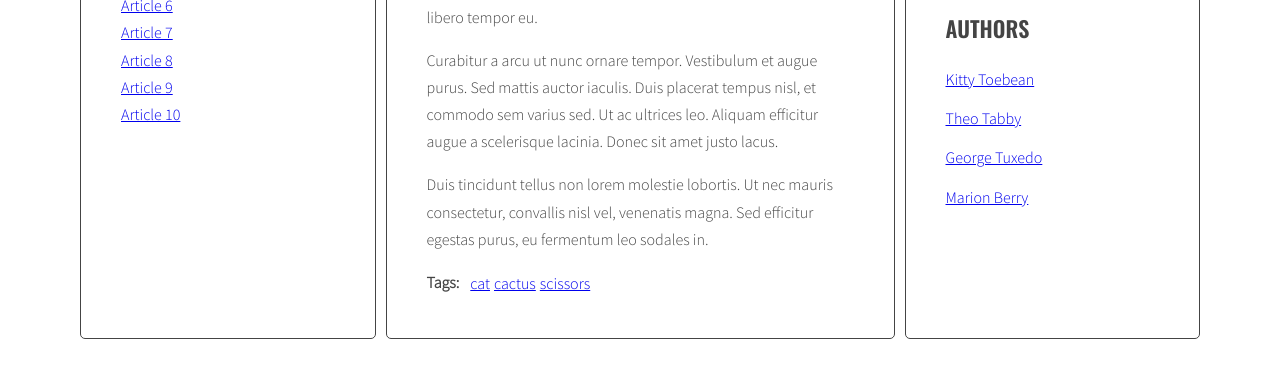
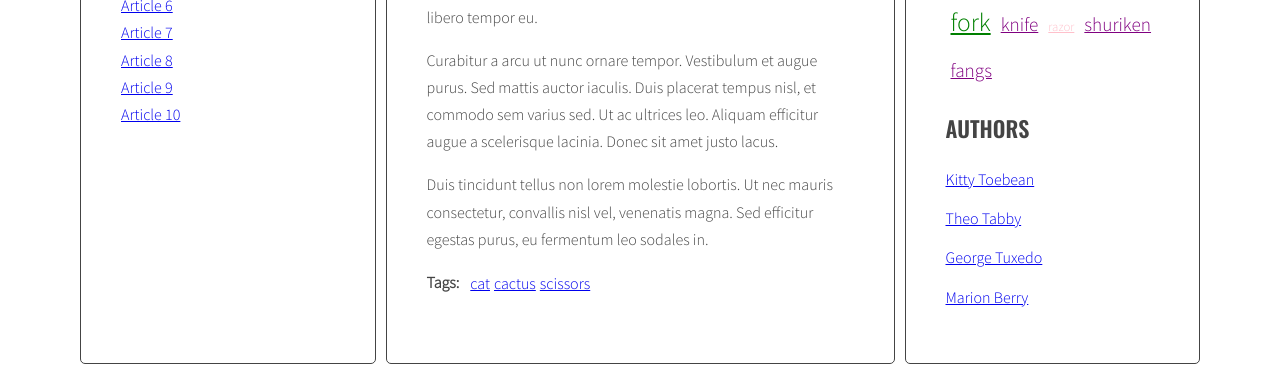
Before and after one commit to Lemarczini21/javascript-blog, a website: page index.html in a window 1280 px wide. Shown: the part 502-874 px from the top of the page. Before the commit the page ends 849 px from the top, so only its background shows below. Drawn offline with nearby package versions, Linux system fonts and the light colour scheme.

Commit message:
add tags cloud final

```diff
--- a/index.html
+++ b/index.html
@@ -142,7 +142,7 @@
               </ul>
             </div>
           </article>
-          <article class="post" id="article-7" data-tags="scissors knife" data-author="Kitty Toebean">
+          <article class="post" id="article-7" data-tags="scissors knife needles" data-author="Kitty Toebean">
             <h3 class="post-title">Article 7</h3>
             <p class="post-author"></p>
             <div class="post-content">
@@ -162,7 +162,7 @@
               </ul>
             </div>
           </article>
-          <article class="post" id="article-8" data-tags="shuriken" data-author="Theo Tabby">
+          <article class="post" id="article-8" data-tags="shuriken cat needles" data-author="Theo Tabby">
             <h3 class="post-title">Article 8</h3>
             <p class="post-author"></p>
             <div class="post-content">
@@ -183,7 +183,7 @@
               </ul>
             </div>
           </article>
-          <article class="post" id="article-9" data-tags="fangs" data-author="Marion Berry">
+          <article class="post" id="article-9" data-tags="fangs shuriken fork" data-author="Marion Berry">
             <h3 class="post-title">Article 9</h3>
             <p class="post-author"></p>
             <div class="post-content">
@@ -204,7 +204,7 @@
               </ul>
             </div>
           </article>
-          <article class="post" id="article-10" data-tags="fangs cactus cat scissors" data-author="George Tuxedo">
+          <article class="post" id="article-10" data-tags="fangs cactus cat scissors needles" data-author="George Tuxedo">
             <h3 class="post-title">Article 10</h3>
             <p class="post-author"></p>
             <div class="post-content">
@@ -231,11 +231,6 @@
         <aside class="sidebar">
           <h2 class="section-title">Tags</h2>
           <ul class="list tags">
-            <li><a href="#">design</a> <span>(6)</span></li>
-            <li><a href="#">code</a> <span>(5)</span></li>
-            <li><a href="#">tutorials</a> <span>(4)</span></li>
-            <li><a href="#">reviews</a> <span>(4)</span></li>
-            <li><a href="#">news</a> <span>(6)</span></li>
           </ul>
           <h2 class="section-title">Authors</h2>
           <ul class="list authors">
--- a/js/script.js
+++ b/js/script.js
@@ -28,7 +28,10 @@ const optArticleSelector = '.post',
   optTitleSelector = '.post-title',
   optTitleListSelector = '.titles',
   optArticleTagsSelector = '.post-tags .list',
-  optArticleAuthorSelector = '.post-author';
+  optArticleAuthorSelector = '.post-author',
+  optTagsListSelector = '.tags',
+  optCloudClassCount = '5',
+  optCloudClassPrefix = 'tag-size-';
 
 /* 6.4. Generowanie listy tytułów */
 function generateTitleLinks(customSelector = '') {
@@ -69,9 +72,40 @@ function generateTitleLinks(customSelector = '') {
 }
 generateTitleLinks();
 
+//7.3 Znalezienie skrajnych liczb wystąpień
+
+function calculateTagsParams(tags) {
+  const params = { max: 0, min: 999999 };
+  for (let tag in tags) {
+    //console.log(tag + ' is used ' + tags[tag] + ' times'); //ASK dlaczego tags[tag] zwraca typ liczby?
+    if (tags[tag] > params.max) {
+      params.max = tags[tag];
+    }
+    for (let tag in tags) {
+      if (tags[tag] < params.min) {
+        params.min = tags[tag];
+      }
+    }
+  }
+  return params;
+}
+calculateTagsParams();
 /* 7.2. Dodajemy tagi do artykułu */
+//console.log(tag + 'is used' + tags[tag] + 'times');
+
+// Wybranie klasy dla tagu
+
+function calculateTagClass(count, params) {
+  const normalizedCount = count - params.min;
+  const normalizedMax = params.max - params.min;
+  const percentage = normalizedCount / normalizedMax;
+  const classNumber = Math.floor(percentage * (optCloudClassCount - 1) + 1);
+  return optCloudClassPrefix + classNumber;
+}
 
 function generateTags() {
+  /* [NEW] create a new variable allTags with an empty object */
+  let allTags = {};
   /* find all articles */
   const articles = document.querySelectorAll(optArticleSelector);
   //onsole.log(articles);
@@ -91,16 +125,52 @@ function generateTags() {
     for (let tag of tagsArray) {
       /* generate HTML of the link */
       const linkHTML = '<li><a href="#tag-' + tag + '">' + tag + '</a><li>';
+      //console.log(linkHTML);
       /* add generated code to html variable */
-
       html = html + linkHTML;
+      /* [NEW] check if this link is NOT already in allTags */
+      if (!allTags[tag]) {
+        /* [NEW] add generated code to allTags array */
+        allTags[tag] = 1;
+      } else {
+        allTags[tag]++;
+      }
       /* END LOOP: for each tag */
     } // <-- koniec petli for for(let tag of tagsArray){ linia 101
+
     /* insert HTML of all the links into the tags wrapper */
     tagsWrapperList.innerHTML = html;
     /* END LOOP: for every article: */
   } // <-- koniec petli for (let article of articles){ start linia 87
+
+  /* [NEW] find list of tags in right column */
+  const tagList = document.querySelector(optTagsListSelector);
+  // Znalezienie skrajnych liczb wystąpień
+  const tagsParams = calculateTagsParams(allTags);
+  //console.log('tagsParams:', tagsParams);
+  /* [NEW] create variable for all links HTML code */
+  let allTagsHTML = '';
+  /* [NEW] START LOOP: for each tag in allTags: */
+  for (let tag in allTags) {
+    const tagLinkHTML =
+      '<li><a class="' +
+      calculateTagClass(allTags[tag], tagsParams) +
+      '" href="#tag-' +
+      tag +
+      '">' +
+      tag +
+      '</a></li>'; //
+    console.log('tagLinkHTML:', tagLinkHTML);
+    /* [NEW] generate code of a link and add it to allTagsHTML */
+    allTagsHTML += tagLinkHTML;
+    //'<li><a href="#tag-' + tag + '">' + tag + ' (' + allTags[tag] + ') ';
+  }
+  /* [NEW] END LOOP: for each tag in allTags: */
+
+  /*[NEW] add HTML from allTagsHTML to tagList */
+  tagList.innerHTML = allTagsHTML;
 }
+
 generateTags();
 
 //ZADANIE Dodajemy akcję po kliknięciu w tag
@@ -193,4 +263,4 @@ function addClickListenersToAuthor() {
   }
 }
 addClickListenersToAuthor();
-console.log('Listeners added');
+//console.log('Listeners added');
--- a/sass/style.scss
+++ b/sass/style.scss
@@ -123,3 +123,37 @@ body {
     margin: 0 10px 0 0;
   }
 }
+
+.tag-size-1{
+  font-size: 80% ;
+  color: pink;
+}
+
+.tag-size-2{
+  font-size: 120% ;
+  color: purple;
+}
+
+.tag-size-3{
+  font-size: 160% ;
+  color: green;
+}
+
+.tag-size-4{
+  font-size: 200% ;
+  color: orange;
+}
+
+.tag-size-5{
+  font-size: 240% ;
+  color: red;
+}
+
+ul .tags {
+  display: block;
+}
+
+.tags li {
+  display: inline-block;
+  padding: 5px;
+}
```
Also changed, not shown: css/style.css, 1 other file.
